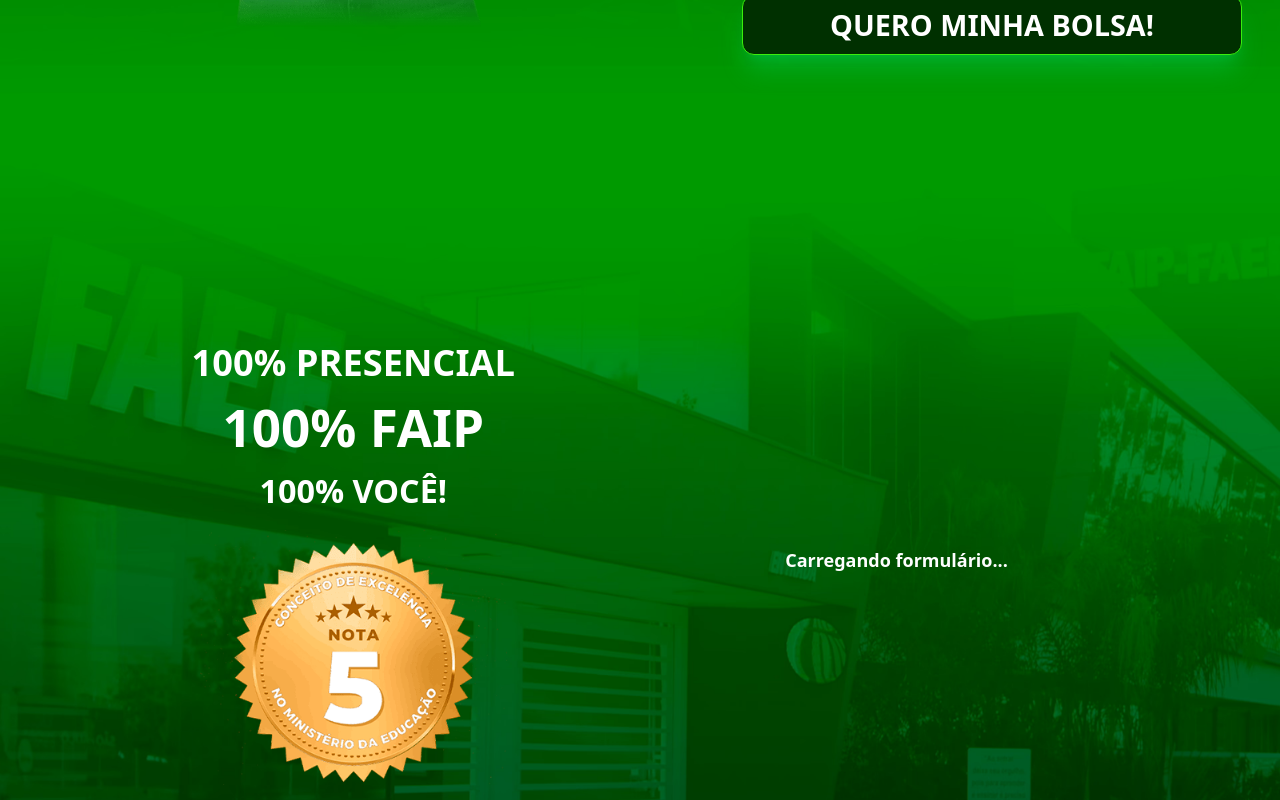
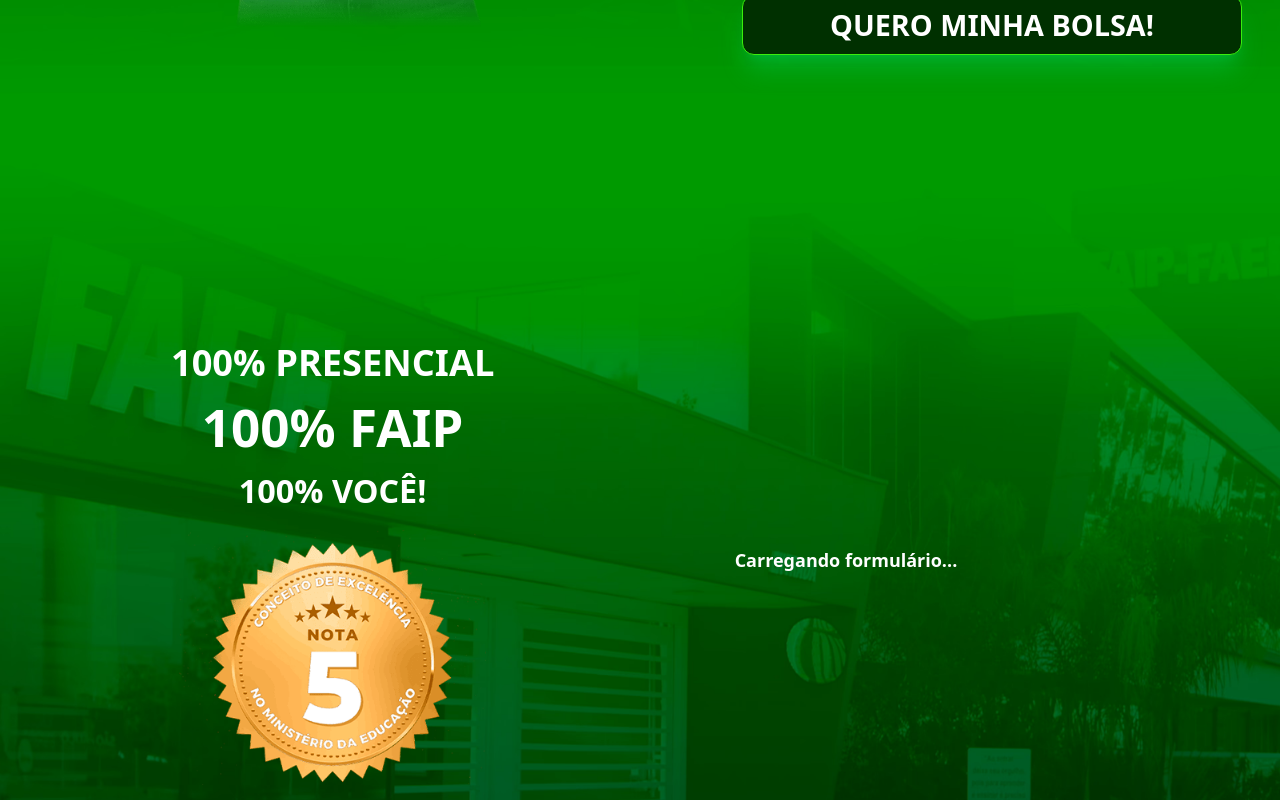
Before and after one commit to mavellium/faip-lp, a Next.js app: page / in a window 1280 px wide. Shown: the part 1480-2280 px from the top of the page. Built offline with nearby package versions, Linux system fonts and the light colour scheme.

Commit message:
Fix: telas

```diff
--- a/src/app/globals.css
+++ b/src/app/globals.css
@@ -313,3 +313,56 @@
     padding: 0 8px;
   }
 }
+
+@media screen and (max-height: 900px) and (min-width: 1200px){
+  #section-2-form {
+    padding-left: 0px;
+  }
+
+  #section-2-text {
+    padding-left: 0px;
+  }
+  #form {
+    gap: 10%;
+  }
+}
+
+@media screen and (min-width: 1280px) and (max-width: 1640px) {
+  #section-2-form {
+    padding-right: 100px;
+    padding-left: 40px;
+  }
+
+  #section-2-text {
+    padding-right: 50px;
+  }
+}
+
+@media screen and (min-width: 1640px) and (max-width: 2010px) {
+  #section-2-text {
+    padding-right: 30px;
+  }
+
+  #section-2-form {
+    padding-left: 30px;
+    padding-right: 100px;
+  }
+}
+
+@media screen and (min-width: 2010px) and (max-width: 2560px) {
+  #section-2-form {
+    padding-left: 30px;
+  }
+}
+
+@media screen and (min-width: 3000px){
+  #section-2-form {
+    padding-left: 5%;
+  }
+}
+
+@media screen and (min-width: 3400px){
+  #section-2-form {
+    padding-left: 10%;
+  }
+}
--- a/src/components/Form/index.tsx
+++ b/src/components/Form/index.tsx
@@ -88,7 +88,7 @@
       </div>
 
       {/* Texto e selo */}
-      <div className="w-full xl:w-1/2 xl:h-screen z-10 flex justify-center xl:justify-end items-center">
+      <div className="w-full xl:w-1/2 xl:h-screen z-10 flex justify-center xl:justify-end items-center" id="section-2-text">
         <div className="font-bold text-white flex flex-col items-center w-auto">
           <h1 className="text-[clamp(1.4rem,9vw,3.8rem)] xl:text-[clamp(2.025rem,2.83vw,4em)]">
             100% PRESENCIAL
```
